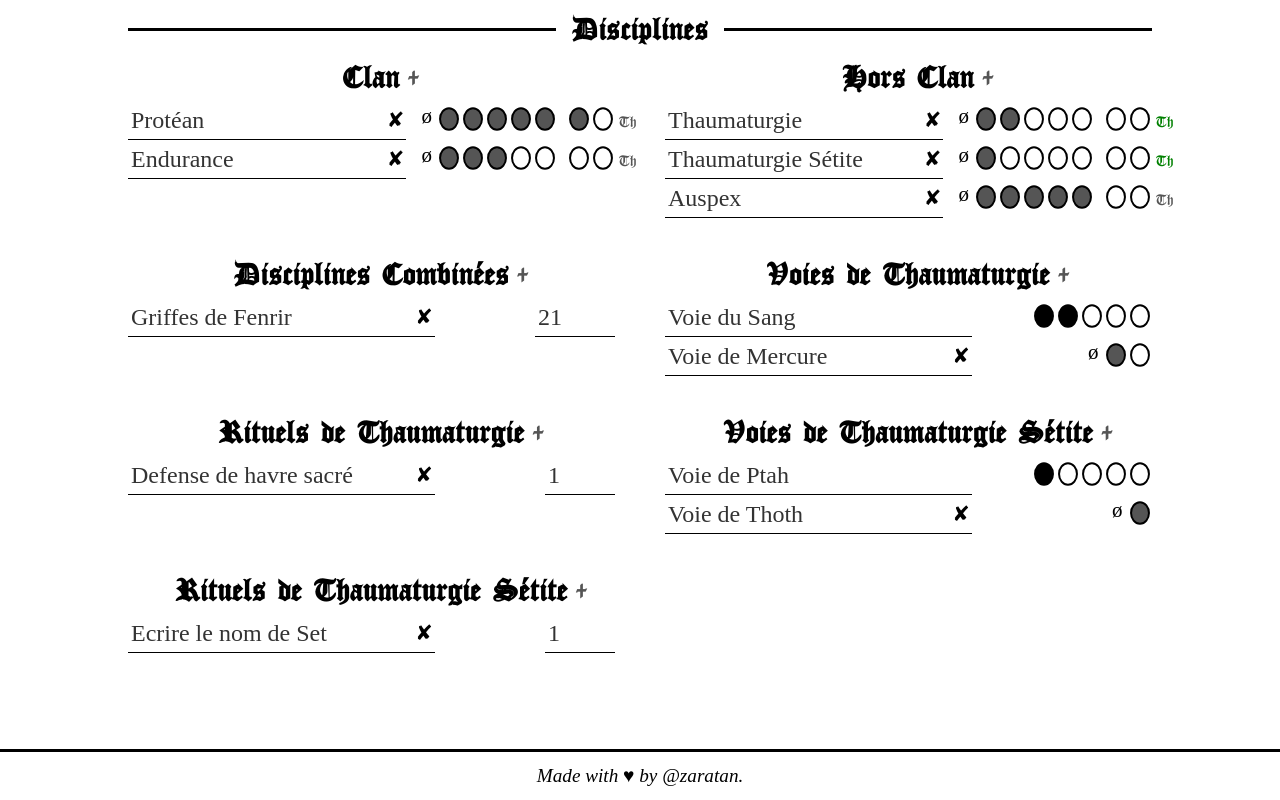
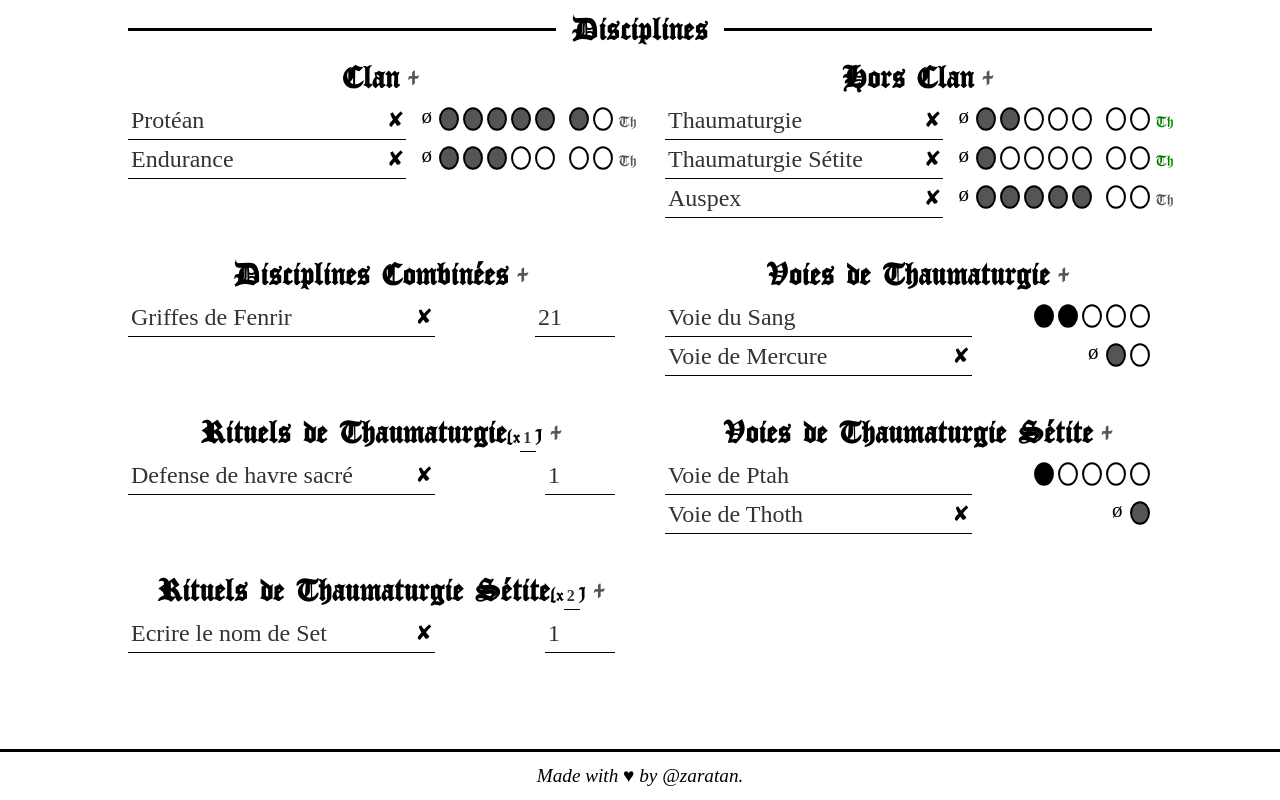
Before and after one commit to zaratan/characters, a Next.js app: page / in a window 1280 px wide. Shown: the part 2618-3418 px from the top of the page. Built offline with nearby package versions, Linux system fonts and the light colour scheme; a web font is replaced by a local one.

Commit message:
Ritual Multiplicator

```diff
--- a/components/ColumnTitleWithOptions.tsx
+++ b/components/ColumnTitleWithOptions.tsx
@@ -1,4 +1,4 @@
-import React, { useState } from 'react';
+import React, { useState, ReactNode } from 'react';
 import styled from 'styled-components';
 import { ColumnTitle } from '../styles/Titles';
 import { Glyph } from './Glyph';
@@ -68,17 +68,19 @@ const ColumnTitleWithOptions = ({
   options = [],
   actions = [],
   button,
+  children,
 }: {
-  title: string;
+  title?: string;
   options?: Array<{ name: string; value: boolean; onClick: () => void }>;
   actions?: Array<{ name: string; value: () => void }>;
   button?: { glyph: string; value: () => void };
+  children?: ReactNode;
 }) => {
   const [open, setOpen] = useState(false);
   return (
     <div>
       <ColumnTitle>
-        {title}
+        {title || children}
         <GlyphContainer>
           {button ? (
             <Glyph
--- a/components/Disciplines.tsx
+++ b/components/Disciplines.tsx
@@ -15,6 +15,7 @@ import {
   calcPexDiffOutOfClanDiscipline,
   calcPexDiffThaumaturgyRitual,
 } from '../helpers/pex';
+import { HandEditableText } from '../styles/Texts';
 
 const Container = styled.div`
   .col-button {
@@ -28,6 +29,7 @@ const Container = styled.div`
     .open-glyph,
     .line-button,
     .remove-glyph,
+    .ritual-multiplicator,
     .col-button {
       opacity: 0;
       transition: opacity 0.2s ease-in-out;
@@ -38,11 +40,17 @@ const Container = styled.div`
       .open-glyph,
       .line-button,
       .remove-glyph,
+      .ritual-multiplicator,
       .col-button {
         opacity: 1;
       }
     }
   }
+`;
+
+const RitualMultiplicatorContainer = styled.span`
+  font-size: 1rem;
+  white-space: nowrap;
 `;
 
 const Disciplines = () => {
@@ -189,9 +197,26 @@ const Disciplines = () => {
             </Container>,
             <Container key={`${thau.key}-rituals`}>
               <ColumnTitleWithOptions
-                title={`Rituels de ${thau.title}`}
                 button={{ glyph: '+', value: thau.addNewRitual }}
-              />
+              >
+                <span>{`Rituels de ${thau.title}`}</span>
+
+                <RitualMultiplicatorContainer className="ritual-multiplicator">
+                  (x
+                  <HandEditableText
+                    className="very-small"
+                    type="number"
+                    min={1}
+                    max={3}
+                    maxLength={1}
+                    value={thau.ritualMulti === 0 ? '' : thau.ritualMulti}
+                    onChange={(e) =>
+                      thau.setRitualMulti(Number(e.currentTarget.value))
+                    }
+                  />
+                  )
+                </RitualMultiplicatorContainer>
+              </ColumnTitleWithOptions>
               <ul>
                 {thau.rituals.map((ritual) => (
                   <li key={ritual.key}>
--- a/styles/GlobalStyle.ts
+++ b/styles/GlobalStyle.ts
@@ -77,6 +77,14 @@ select {
   font: inherit;
 }
 
+input[type=number]::-webkit-inner-spin-button,
+input[type=number]::-webkit-outer-spin-button {
+  -webkit-appearance: none;
+  -moz-appearance: none;
+  appearance: none;
+  margin: 0;
+}
+
 /* Remove all animations and transitions for people that prefer not to see them */
 @media (prefers-reduced-motion: reduce) {
   * {
--- a/styles/Texts.ts
+++ b/styles/Texts.ts
@@ -53,4 +53,17 @@ export const HandEditableText = styled.input`
   &.small {
     max-width: 5rem;
   }
+  &.very-small {
+    font-size: 1rem;
+    width: 1rem;
+    min-width: 0;
+    appearance: none;
+    input[type='number']::-webkit-inner-spin-button,
+    input[type='number']::-webkit-outer-spin-button {
+      -webkit-appearance: none;
+      -moz-appearance: none;
+      appearance: none;
+      margin: 0;
+    }
+  }
 `;
```
